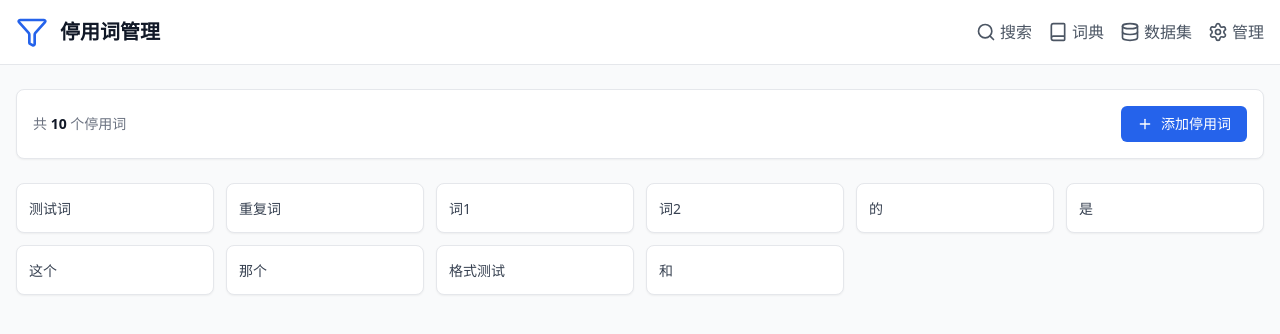
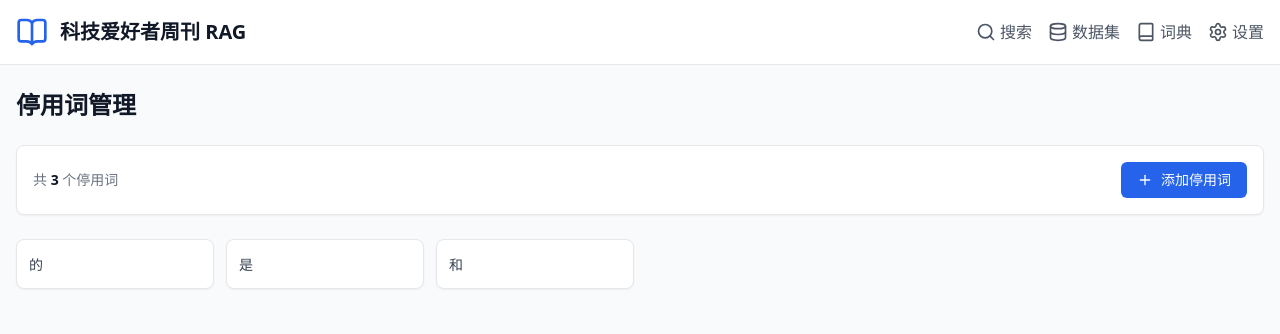
Before and after one commit to wyf0931/ranyifeng-rag, a Flask app: page /stopwords in a window 1280 px wide. Shown: the top 334 px of the page. Run offline with Flask 3, Linux system fonts and the light colour scheme; some libraries are stand-ins or nearby versions.

Commit message:
improve: Unified navbar title and added page content titles
- Change all navbar titles to unified system title: '科技爱好者周刊 RAG'
- Add individual page titles in content area top section
- Reorder menu items: 搜索, 数据集, 词典, 停用词, 设置
- Update all pages: chat, dataset, dictionary, stopwords, admin
- Improve UI consistency and navigation experience

Changes:
- chat.html: Updated menu order
- dataset.html: Updated navbar title, menu order, added content title
- dictionary.html: Updated navbar title, menu order, added content title
- stopwords.html: Updated navbar title, menu order, added content title
- admin.html: Updated navbar title, menu order, added content title

Co-Authored-By: Claude Opus 4.7 <noreply@anthropic.com>

```diff
--- a/app/templates/stopwords.html
+++ b/app/templates/stopwords.html
@@ -18,25 +18,25 @@
             <div class="max-w-7xl mx-auto px-4 py-4">
                 <div class="flex items-center justify-between">
                     <div class="flex items-center space-x-3">
-                        <i data-lucide="filter" class="w-8 h-8 text-blue-600"></i>
-                        <h1 class="text-xl font-bold text-gray-900">停用词管理</h1>
+                        <i data-lucide="book-open" class="w-8 h-8 text-blue-600"></i>
+                        <h1 class="text-xl font-bold text-gray-900">科技爱好者周刊 RAG</h1>
                     </div>
                     <div class="flex items-center space-x-4">
                         <a href="/" class="text-gray-600 hover:text-gray-900 flex items-center space-x-1">
                             <i data-lucide="search" class="w-5 h-5"></i>
                             <span>搜索</span>
                         </a>
+                        <a href="/dataset" class="text-gray-600 hover:text-gray-900 flex items-center space-x-1">
+                            <i data-lucide="database" class="w-5 h-5"></i>
+                            <span>数据集</span>
+                        </a>
                         <a href="/dictionary" class="text-gray-600 hover:text-gray-900 flex items-center space-x-1">
                             <i data-lucide="book" class="w-5 h-5"></i>
                             <span>词典</span>
                         </a>
-                        <a href="/dataset" class="text-gray-600 hover:text-gray-900 flex items-center space-x-1">
-                            <i data-lucide="database" class="w-5 h-5"></i>
-                            <span>数据集</span>
-                        </a>
                         <a href="/admin" class="text-gray-600 hover:text-gray-900 flex items-center space-x-1">
                             <i data-lucide="settings" class="w-5 h-5"></i>
-                            <span>管理</span>
+                            <span>设置</span>
                         </a>
                     </div>
                 </div>
@@ -45,6 +45,11 @@
 
         <!-- Main Content -->
         <main class="max-w-7xl mx-auto px-4 py-6">
+            <!-- Page Title -->
+            <div class="mb-6">
+                <h1 class="text-2xl font-bold text-gray-900">停用词管理</h1>
+            </div>
+
             <!-- Action Bar -->
             <div class="bg-white rounded-lg shadow-sm border border-gray-200 p-4 mb-6">
                 <div class="flex items-center justify-between">
--- a/data/jieba_stopwords.txt
+++ b/data/jieba_stopwords.txt
@@ -1,10 +1,3 @@
-测试词
-重复词
-词1
-词2
 的
 是
-这个
-那个
-格式测试
 和
```
Also changed, not shown: app/templates/admin.html (+11 -6 lines), app/templates/chat.html (+5 -5 lines), app/templates/dataset.html (+8 -3 lines), app/templates/dictionary.html (+7 -2 lines).
